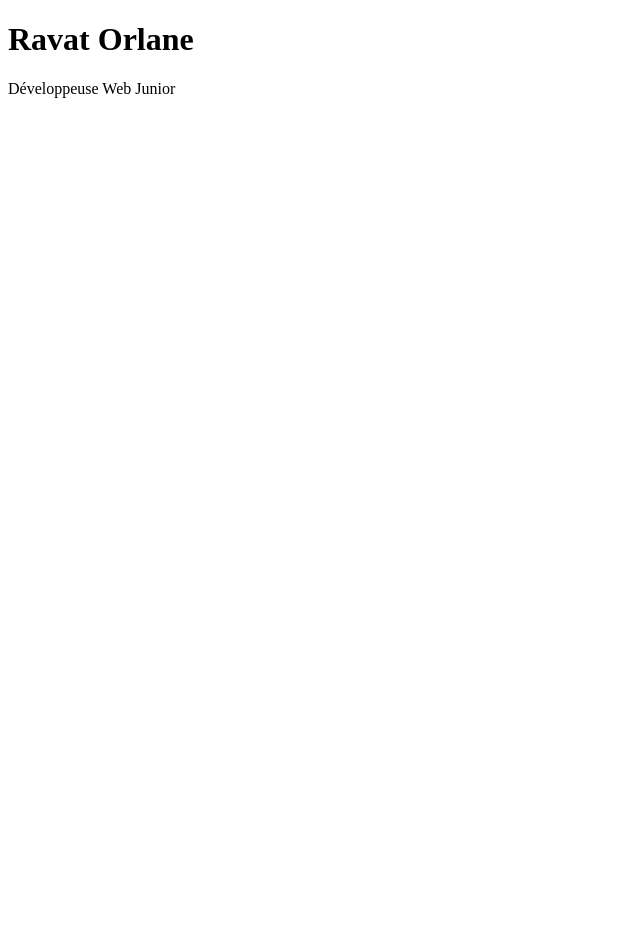
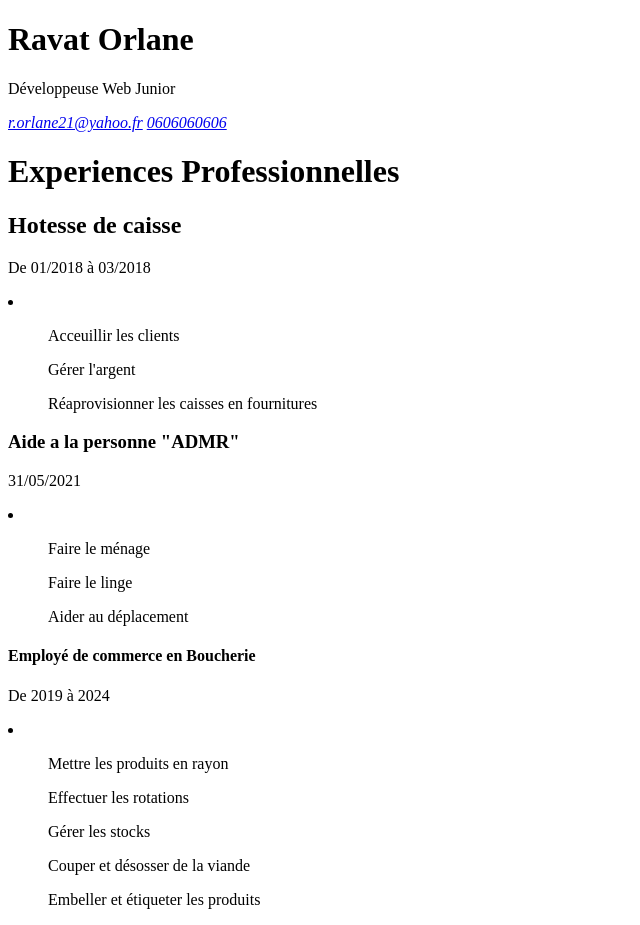
Before and after one commit to Wolfy071298/Mon-CV, a plain HTML site: page index.html in a window 1280 px wide. Shown: the whole page, without its empty margins (0-640 px from the left). Before the commit the page ends 800 px from the top, so only its background shows below. Drawn offline with Linux system fonts and the light colour scheme.

Commit message:
ajout des experiences professionnelles

```diff
--- a/index.html
+++ b/index.html
@@ -9,6 +9,45 @@
     <header>
         <h1>Ravat Orlane</h1>
         <p>Développeuse Web Junior</p>
+        <address>
+            <a href="mailto: r.orlane21@yahoo.fr">r.orlane21@yahoo.fr</a>
+            <a href="tel:"0606060606>0606060606</a>
+            <a href="16 Rue Des Paules Pleureurs 21231 Dijon"></a>
+        </address>
     </header>
+    <main>
+        <div>
+            <h1>Experiences Professionnelles</h1>
+                <h2>Hotesse de caisse</h2>
+                    <p>De 01/2018 à 03/2018</p>
+                        <li>
+                            <ul>Acceuillir les clients</ul>
+                            <ul>Gérer l'argent</ul>
+                            <ul>Réaprovisionner les caisses en fournitures</ul>
+                        </li>
+         </div>
+         <div>
+            <h3>Aide a la personne "ADMR"</h3>
+            <p>31/05/2021</p>
+            <li>
+                <ul>Faire le ménage</ul>
+                <ul>Faire le linge</ul>
+                <ul>Aider au déplacement</ul>
+            </li>
+         </div>
+         <div>
+            <h4>Employé de commerce en Boucherie</h4>
+            <p>De 2019 à 2024</p>
+            <li>
+                <ul>Mettre les produits en rayon</ul>
+                <ul>Effectuer les rotations</ul>
+                <ul>Gérer les stocks</ul>
+                <ul>Couper et désosser de la viande</ul>
+                <ul>Embeller et étiqueter les produits</ul>
+            </li>
+         </div>
+
+
+    </main>
 </body>
 </html>
```
